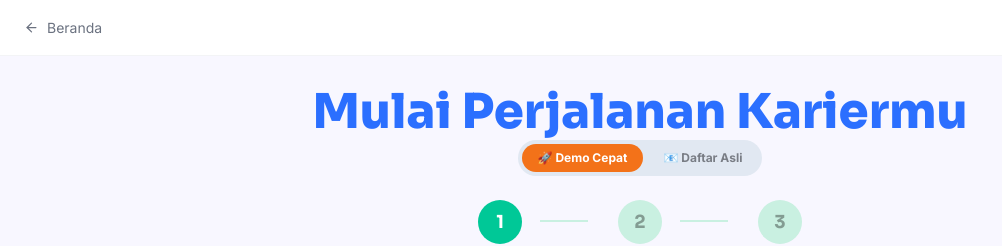
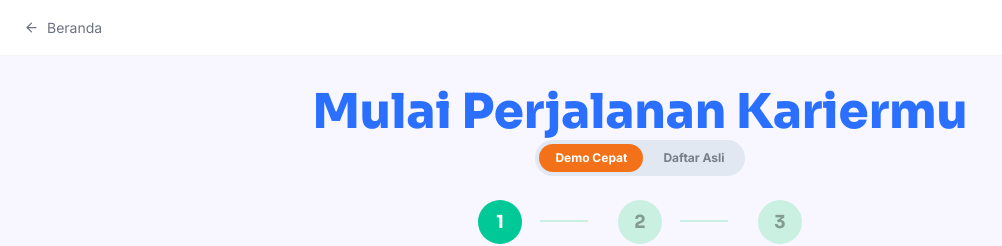
Before and after one commit to Jerome-88/Demo-WADAH-digdaya-hackaton, a React (Vite) app: page /talenta in a window 1280 px wide. Shown: the top 246 px of the page, without its empty margins (0-1002 px from the left). Built offline with nearby package versions, Linux system fonts and the light colour scheme; no server answers.

Commit message:
update TalentaFlow

```diff
--- a/src/pages/talenta/TalentaFlow.jsx
+++ b/src/pages/talenta/TalentaFlow.jsx
@@ -135,7 +135,7 @@ export default function TalentaFlow() {
     if (resendCooldown > 0) return;
     setResendCooldown(30);
     if (isReal) {
-      await getSupabase().auth.signInWithOtp({ email, options: { shouldCreateUser: true } }).catch(() => {});
+      await getSupabase().auth.signInWithOtp({ email, options: { shouldCreateUser: true } }).catch(() => { });
     }
   }
 
@@ -218,14 +218,14 @@ export default function TalentaFlow() {
               className="px-4 py-1.5 rounded-full text-xs font-bold font-inter transition-all cursor-pointer border-0"
               style={!isReal ? { background: '#f37219', color: '#fff' } : { color: '#797d85', background: 'transparent' }}
             >
-              🚀 Demo Cepat
+              Demo Cepat
             </button>
             <button
               onClick={() => setMode('real')}
               className="px-4 py-1.5 rounded-full text-xs font-bold font-inter transition-all cursor-pointer border-0"
               style={isReal ? { background: '#2b6fff', color: '#fff' } : { color: '#797d85', background: 'transparent' }}
             >
-              📧 Daftar Asli
+              Daftar Asli
             </button>
           </div>
         </div>
@@ -342,7 +342,7 @@ export default function TalentaFlow() {
 
               {!isReal && (
                 <button onClick={useDemoProfile} className="self-start text-sm font-inter underline bg-transparent border-0 cursor-pointer" style={{ color: '#f27418' }}>
-                Isi contoh cepat (demo)
+                  Isi contoh cepat (demo)
                 </button>
               )}
             </div>
@@ -403,7 +403,7 @@ export default function TalentaFlow() {
 
               {!isReal && (
                 <button onClick={fillDemoOtp} className="text-sm font-inter underline bg-transparent border-0 cursor-pointer" style={{ color: '#f27418' }}>
-                Isi contoh cepat (demo)
+                  Isi contoh cepat (demo)
                 </button>
               )}
 
```
